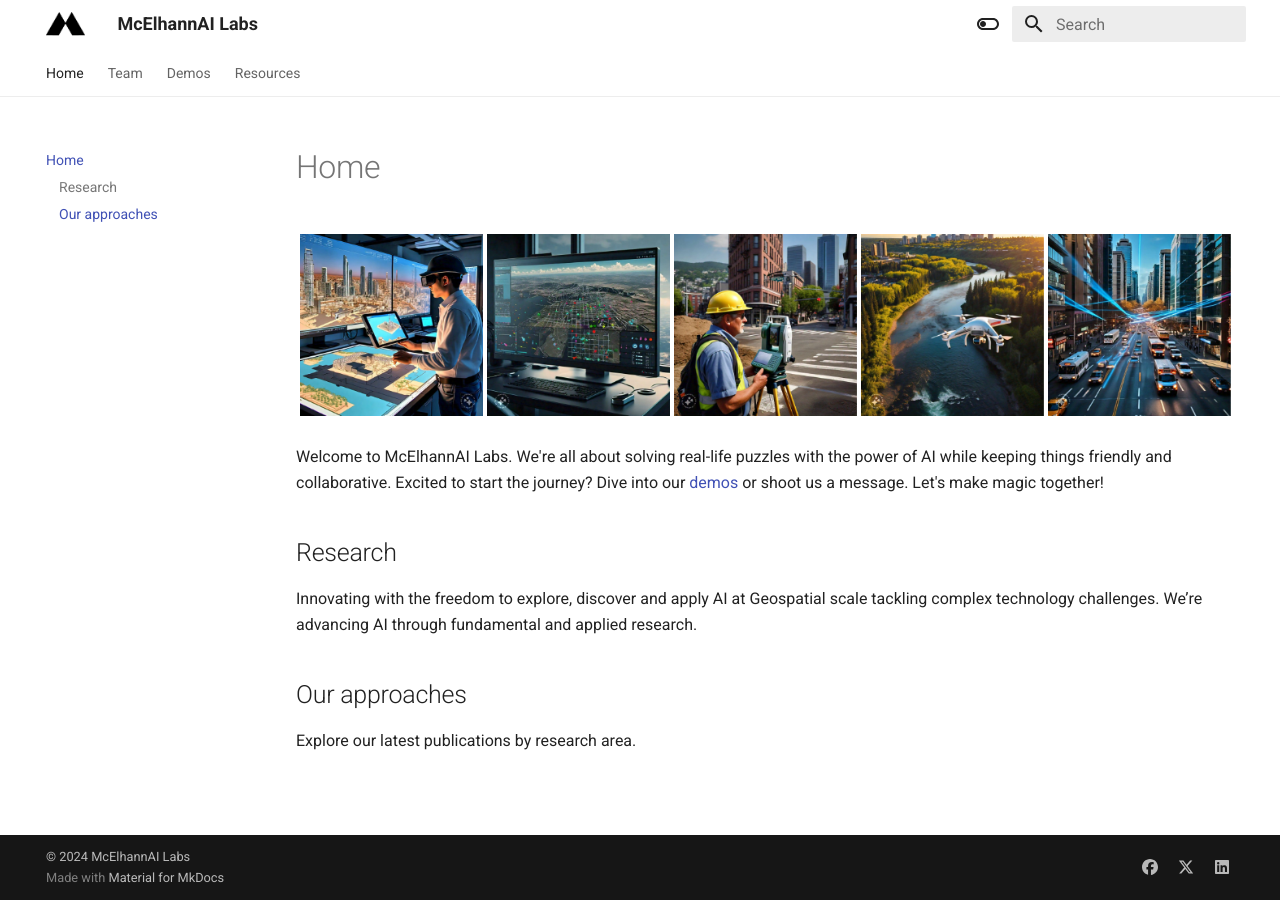
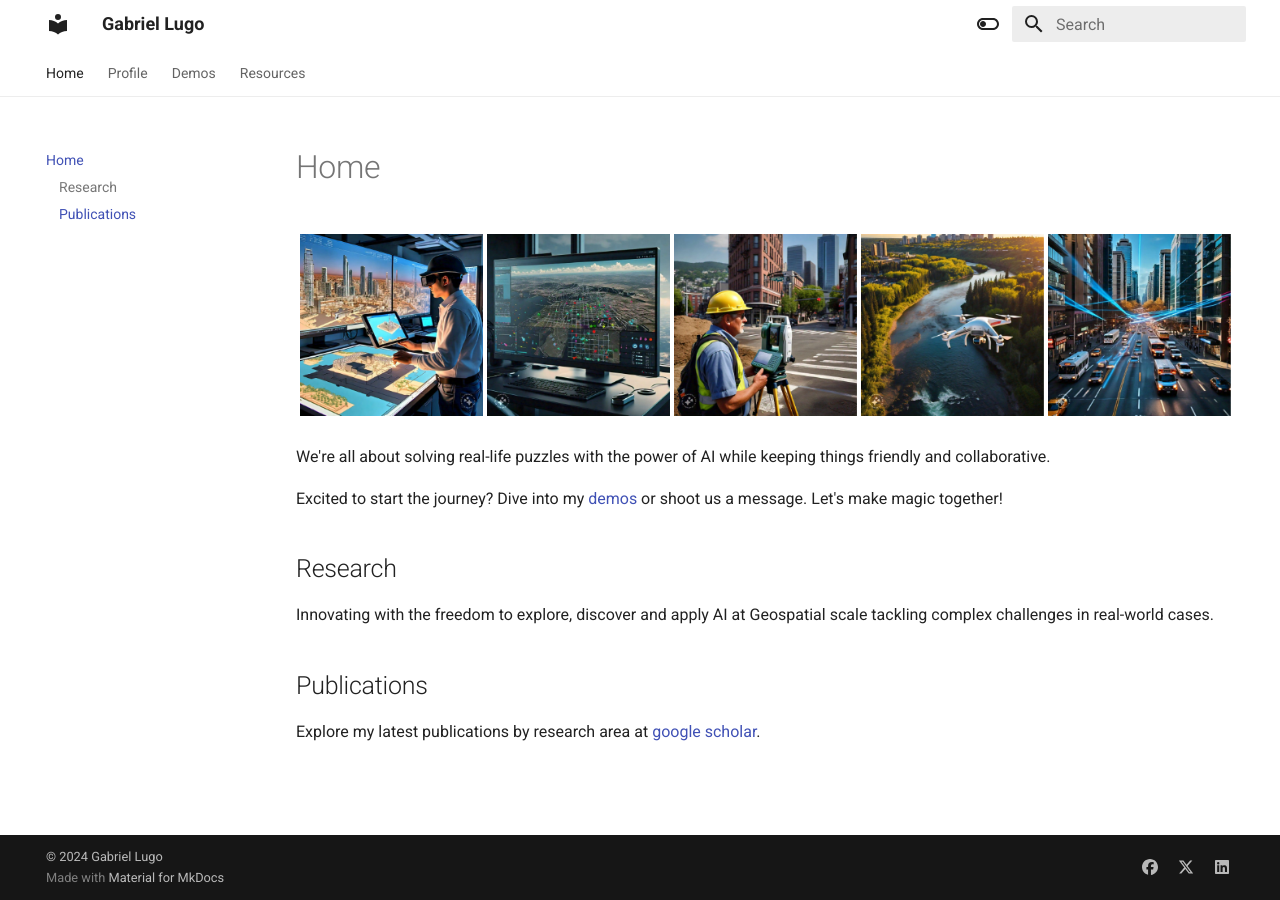
Before and after one commit to lugobust/mc-labs, an MkDocs documentation site: the page built from docs/index.md, in a window 1280 px wide. Built offline with MkDocs 1.6.1 and Material for MkDocs 9.7.7, drawn with Linux system fonts in a browser that asks for light colours.

Commit message:
$Updating pages

```diff
--- a/docs/index.md
+++ b/docs/index.md
@@ -3,14 +3,16 @@
 ![setup-export](./Demos/meta/images/collage-home.png){ width="1000" }
 
 
-Welcome to McElhannAI Labs. We're all about solving real-life puzzles with the power of AI while keeping things friendly and collaborative. Excited to start the journey? Dive into our [demos](./Demos/drone.md) or shoot us a message. Let's make magic together!
+We're all about solving real-life puzzles with the power of AI while keeping things friendly and collaborative.
+
+Excited to start the journey? Dive into my [demos](./Demos/drone.md) or shoot us a message. Let's make magic together!
 <!-- For full documentation visit [mkdocs.org](https://www.mkdocs.org). -->
 
 
 ## Research
-Innovating with the freedom to explore, discover and apply AI at Geospatial scale tackling complex technology challenges.
-We’re advancing AI through fundamental and applied research.
+Innovating with the freedom to explore, discover and apply AI at Geospatial scale tackling complex challenges in real-world cases.
 
-## Our approaches
 
-Explore our latest publications by research area.
+## Publications
+
+Explore my latest publications by research area at [google scholar](https://scholar.google.ca/citations?user=H4Zbh3cAAAAJ&hl=en).
--- a/mkdocs.yml
+++ b/mkdocs.yml
@@ -1,7 +1,5 @@
-site_name: McElhannAI Labs
+site_name: Gabriel Lugo
 theme:
-  favicon: ./Demos/meta/images/logo_black.jpg
-  logo: ./Demos/meta/images/logo_black.jpg
   name: material
   features:
     - navigation.tabs
@@ -32,11 +30,11 @@
 extra:
   social:
     - icon: fontawesome/brands/facebook
-      link: http://www.linkedin.com/company/mcelhanney
+      link: https://lugobust.github.io/mc-labs/
     - icon: fontawesome/brands/x-twitter
-      link: https://twitter.com/McElhanney
+      link: https://lugobust.github.io/mc-labs/
     - icon: fontawesome/brands/linkedin
-      link: http://www.linkedin.com/company/mcelhanney
+      link: https://lugobust.github.io/mc-labs/
 markdown_extensions:
   - pymdownx.highlight:
       anchor_linenums: true
@@ -59,4 +57,4 @@
       emoji_generator: !!python/name:materialx.emoji.to_svg
 
 copyright: |
-  &copy; 2024 <a href="https://www.mcelhanney.com/"  target="_blank" rel="noopener">McElhannAI Labs</a>
+  &copy; 2024 <a href="https://lugobust.github.io/mc-labs/"  target="_blank" rel="noopener">Gabriel Lugo</a>
```
Also changed, not shown: docs/Resources/Benchmarks/open-datasets.md (+4 -4 lines), docs/page5-contact.md (+3 -1 lines).
